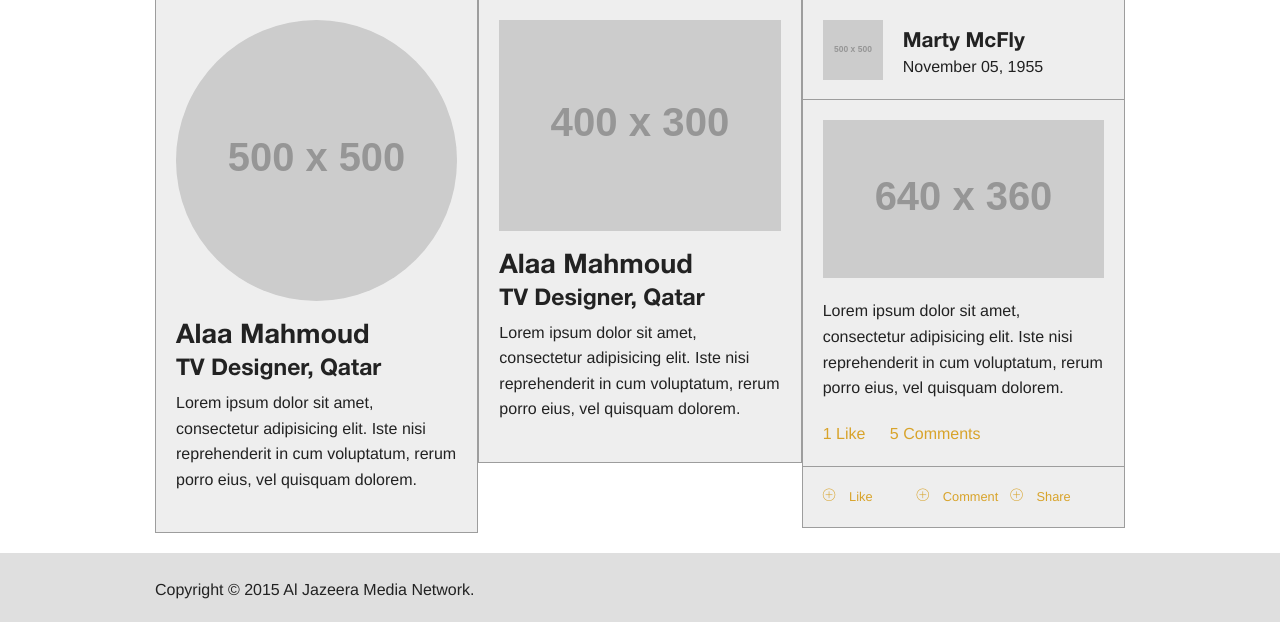
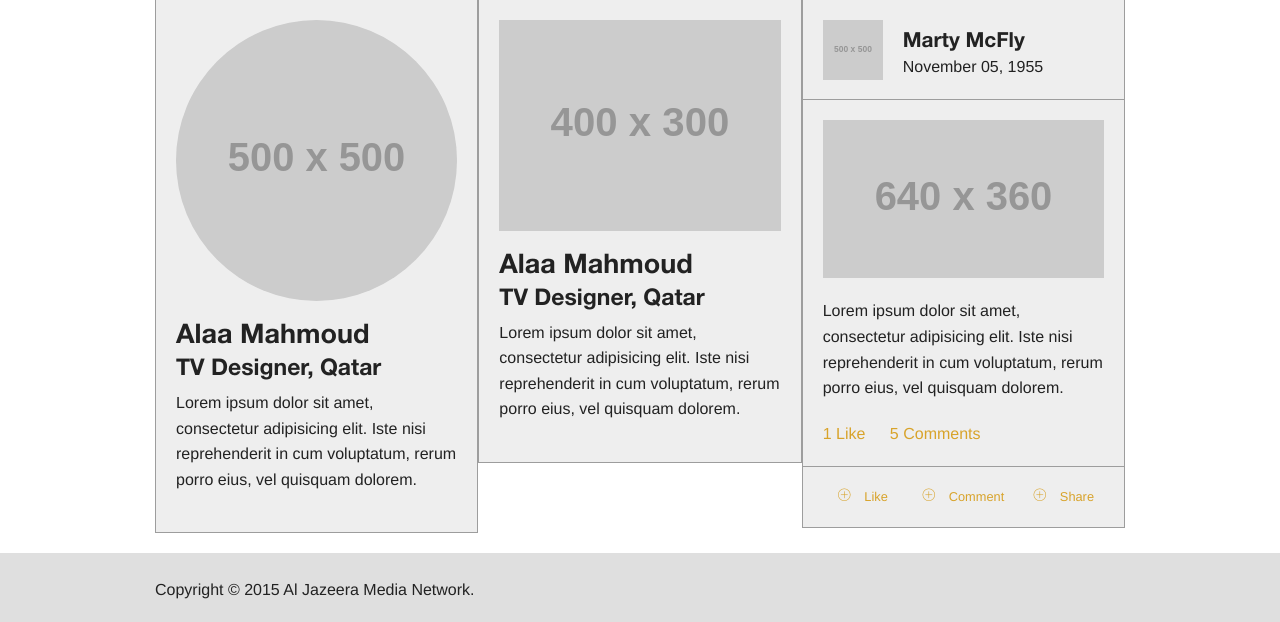
Before and after one commit to capitalJT/design-language-system, a PHP site: page /components.php in a window 1280 px wide. Shown: the part 4985-5607 px from the top of the page. Run offline with PHP 8.4, Linux system fonts and the light colour scheme; grey boxes labelled with a size stand in for pictures from a placeholder-image service; some libraries are stand-ins or nearby versions.

Commit message:
flex val added

```diff
--- a/scss/_base.scss
+++ b/scss/_base.scss
@@ -38,6 +38,14 @@ $spacing-value: 20px;
 	display: flex;
 	-ms-flex-direction: row;
 	-ms-flex-align: stetch;
+}
+@mixin flexbox-val($val:1) {
+	-webkit-box-flex: $val;
+	   -moz-box-flex: $val;
+	    -webkit-flex: $val;
+	       -moz-flex: $val;
+	        -ms-flex: $val;
+	            flex: $val;
 }
 
 // a mixin for height and line-height
--- a/scss/_cards.scss
+++ b/scss/_cards.scss
@@ -24,6 +24,9 @@
 	padding:0;
 	.item{
 		padding:$spacing-value;
+	}
+	.item.tabs{
+		padding:$spacing-value 10px;
 	}
 	.avatar, .body{
 		border-bottom: solid thin $color-dark-shade;
@@ -52,16 +55,13 @@
 		margin-bottom: 0;
 	}
 	.tabs{
-		display:flex;
+		@include flexbox();
 		font-size: 0.8em;
 	}
 	.tab-item{
-		-webkit-box-flex: 1;
-		-webkit-flex: 1;
-		-moz-box-flex: 1;
-		-moz-flex: 1;
-		-ms-flex: 1;
-		flex: 1;
+		@include flexbox-val();
+		display: block;
+		text-align: center;
 		.icon{
 			margin-right: 10px;
 		}
```
Also changed, not shown: css/app.css.
